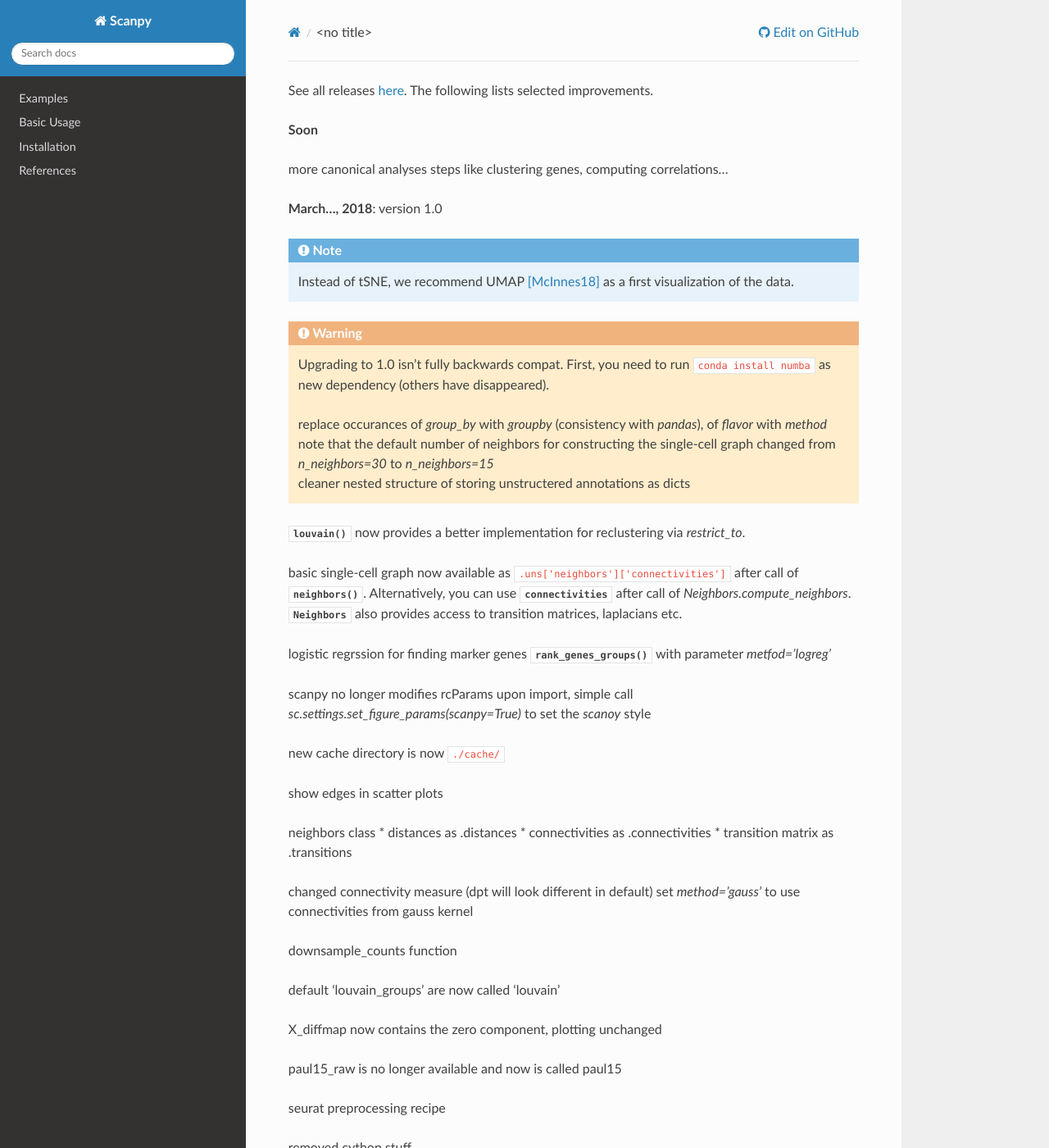
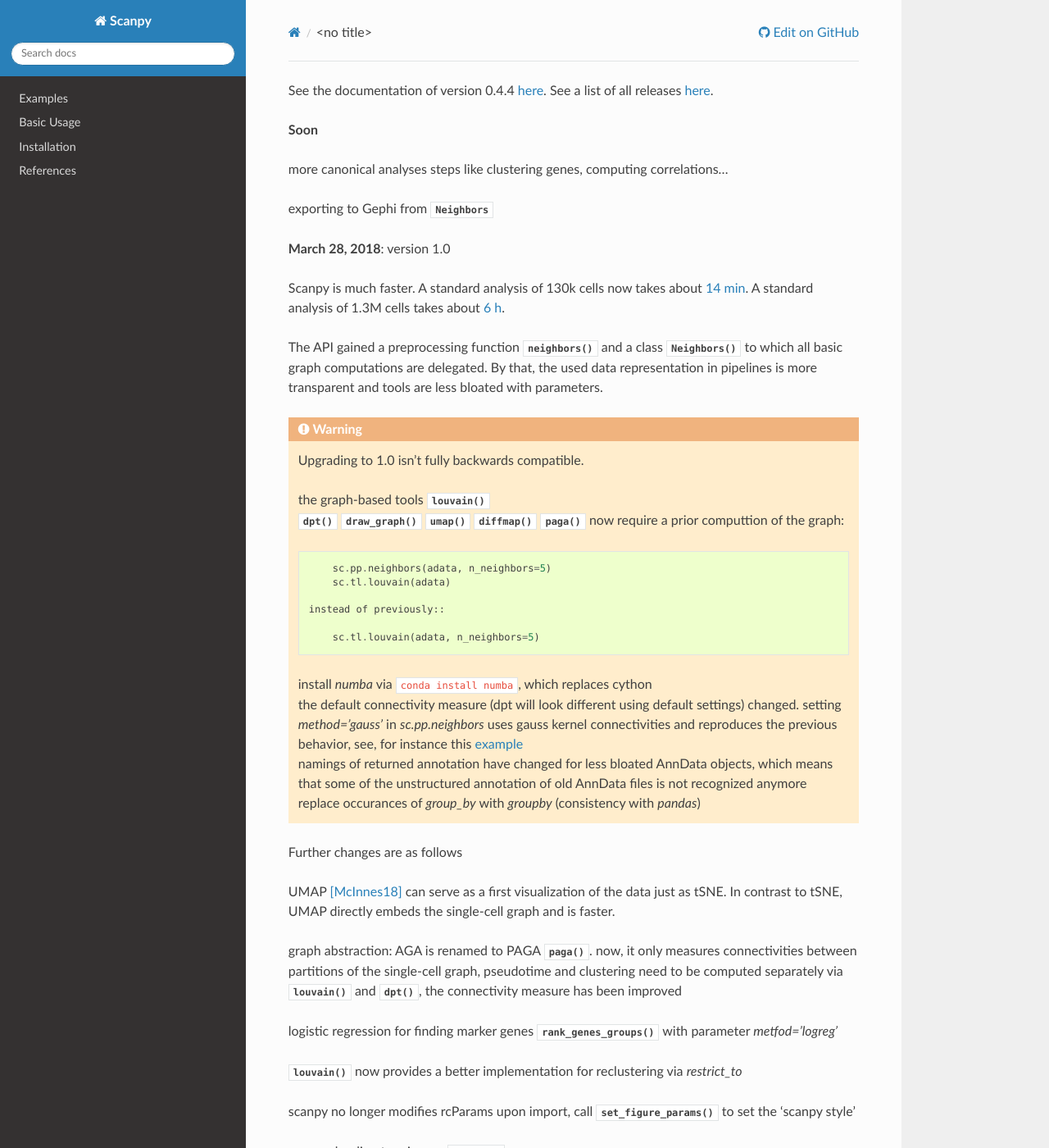
Before and after one commit to scverse/scanpy, a Sphinx documentation site: the page built from docs/release_notes.rst, in a window 1280 px wide and 1400 px high. Shown: the whole window at 82% size. Built offline with Sphinx 7.4.7 and the Read the Docs theme 2.0.0, drawn with Linux system fonts in a browser that asks for light colours; the version number could not be read and is left out; some of the changed text lies outside the part shown.

Commit message:
test release notes

```diff
--- a/docs/release_notes.rst
+++ b/docs/release_notes.rst
@@ -1,80 +1,89 @@
-See all releases `here <https://github.com/theislab/scanpy/releases>`_. The following lists selected improvements.
+See the documentation of version 0.4.4 `here <http://scanpy.readthedocs.io/en/0.4.4/>`_. See a list of all releases `here <https://github.com/theislab/scanpy/releases>`_.
 
 
 **Soon**
 
 - more canonical analyses steps like clustering genes, computing correlations...
 
+- exporting to Gephi from :class:`~scanpy.api.Neighbors`
 
-**March..., 2018**: version 1.0
 
-.. note::
+**March 28, 2018**: version 1.0
 
-    Instead of tSNE, we recommend UMAP [McInnes18]_ as a first visualization of the data.
+Scanpy is much faster. A standard analysis of 130k cells now takes about `14 min
+<https://github.com/theislab/scanpy_usage/blob/master/170522_visualizing_one_million_cells/logfile_130k.txt>`_. A
+standard analysis of 1.3M cells takes about `6 h
+<https://github.com/theislab/scanpy_usage/blob/master/170522_visualizing_one_million_cells/logfile_1.3M.txt>`_.
+
+The API gained a preprocessing function :func:`~scanpy.api.pp.neighbors` and a
+class :func:`~scanpy.api.Neighbors` to which all basic graph computations are
+delegated. By that, the used data representation in pipelines is more
+transparent and tools are less bloated with parameters.
 
 .. warning::
 
-   Upgrading to 1.0 isn't fully backwards compat. First, you need to run ``conda
-   install numba`` as new dependency (others have disappeared).
+   Upgrading to 1.0 isn't fully backwards compatible.
+
+   - the graph-based tools :func:`~scanpy.api.tl.louvain`
+   :func:`~scanpy.api.tl.dpt` :func:`~scanpy.api.tl.draw_graph`
+   :func:`~scanpy.api.tl.umap` :func:`~scanpy.api.tl.diffmap`
+   :func:`~scanpy.api.tl.paga` now require a prior computtion of the graph::
+
+         sc.pp.neighbors(adata, n_neighbors=5)
+         sc.tl.louvain(adata)
+
+     instead of previously::
+
+         sc.tl.louvain(adata, n_neighbors=5)
+
+   - install `numba` via ``conda install numba``, which replaces cython
+
+   - the default connectivity measure (dpt will look different using default
+     settings) changed. setting `method='gauss'` in `sc.pp.neighbors` uses
+     gauss kernel connectivities and reproduces the previous behavior,
+     see, for instance this `example
+     <https://nbviewer.jupyter.org/github/theislab/scanpy_usage/blob/master/170502_paul15/paul15.ipynb>`_
+
+   - namings of returned annotation have changed for less bloated AnnData
+     objects, which means that some of the unstructured annotation of old
+     AnnData files is not recognized anymore
 
    - replace occurances of `group_by` with `groupby` (consistency with
-     `pandas`), of `flavor` with `method`
+     `pandas`)
 
-   - note that the default number of neighbors for constructing the single-cell
-     graph changed from `n_neighbors=30` to `n_neighbors=15`
+Further changes are as follows
 
-   - cleaner nested structure of storing unstructered annotations as dicts
+- UMAP [McInnes18]_ can serve as a first visualization of the data just as
+  tSNE. In contrast to tSNE, UMAP directly embeds the single-cell graph and is
+  faster.
 
-- :func:`~scanpy.api.tl.louvain` now provides a better implementation for reclustering via `restrict_to`.
+- graph abstraction: AGA is renamed to PAGA :func:`~scanpy.api.tl.paga`. now, it
+  only measures connectivities between partitions of the single-cell graph,
+  pseudotime and clustering need to be computed separately via
+  :func:`~scanpy.api.tl.louvain` and :func:`~scanpy.api.tl.dpt`, the
+  connectivity measure has been improved
 
-- basic single-cell graph now available as
-  ``.uns['neighbors']['connectivities']`` after call of
-  :func:`~scanpy.api.pp.neighbors`. Alternatively, you can use :class:`~scanpy.api.Neighbors.connectivities` after
-  call of `Neighbors.compute_neighbors`. :class:`~scanpy.api.Neighbors` also provides access to
-  transition matrices, laplacians etc.
+- logistic regression for finding marker genes
+  :func:`~scanpy.api.tl.rank_genes_groups` with parameter `metfod='logreg'`
 
-- logistic regrssion for finding marker genes :func:`~scanpy.api.rank_genes_groups` with parameter `metfod='logreg'`
+- :func:`~scanpy.api.tl.louvain` now provides a better implementation for
+  reclustering via `restrict_to`
 
-- scanpy no longer modifies rcParams upon import, simple call `sc.settings.set_figure_params(scanpy=True)` to set the `scanoy` style
+- scanpy no longer modifies rcParams upon import, call
+  :func:`~scanpy.api.settings.set_figure_params` to set the 'scanpy style'
 
 - new cache directory is now ``./cache/``
 
-- show edges in scatter plots
+- show edges in scatter plots based on graph visualization
+  :func:`~scanpy.api.tl.draw_graph` and :func:`~scanpy.api.umap` by passing
+  `edges=True`
 
-- neighbors class
-  * distances as .distances
-  * connectivities as .connectivities
-  * transition matrix as .transitions
-
-- changed connectivity measure (dpt will look different in default) set `method='gauss'` to use connectivities from gauss kernel
-
-- downsample_counts function
+- :func:`~scanpy.api.pp.downsample_counts` function
 
 - default 'louvain_groups' are now called 'louvain'
 
-- X_diffmap now contains the zero component, plotting unchanged
+- 'X_diffmap' now contains the zero component, plotting remains unchanged
 
-- paul15_raw is no longer available and now is called paul15
-
-- seurat preprocessing recipe
-
-- removed cython stuff
-
-
-3. exporting to Gephi...
-
-Graph tools now require explicitly constructing the neighborhood graphs as a preprocessing step::
-
-    sc.pp.neighbors(adata, n_neighbors=5, knn=False)
-    sc.tl.draw_graph(adata)
-    sc.tl.dpt(adata, n_branchings=1)
-    sc.tl.louvain(adata, resolution=1.5)
-
-instead of previously::
-
-    sc.tl.draw_graph(adata, n_neighbors=5)
-    sc.tl.dpt(adata, n_branchings=1, n_neighbors=5, knn=False)  # n_neighbors not necessary
-    sc.tl.louvain(adata, resolution=1.5, n_neighbors=5)  # n_neighbors not necessary
 
 
 **February 26, 2018**: version 0.4.4
```
Also changed, not shown: 1 other file.
